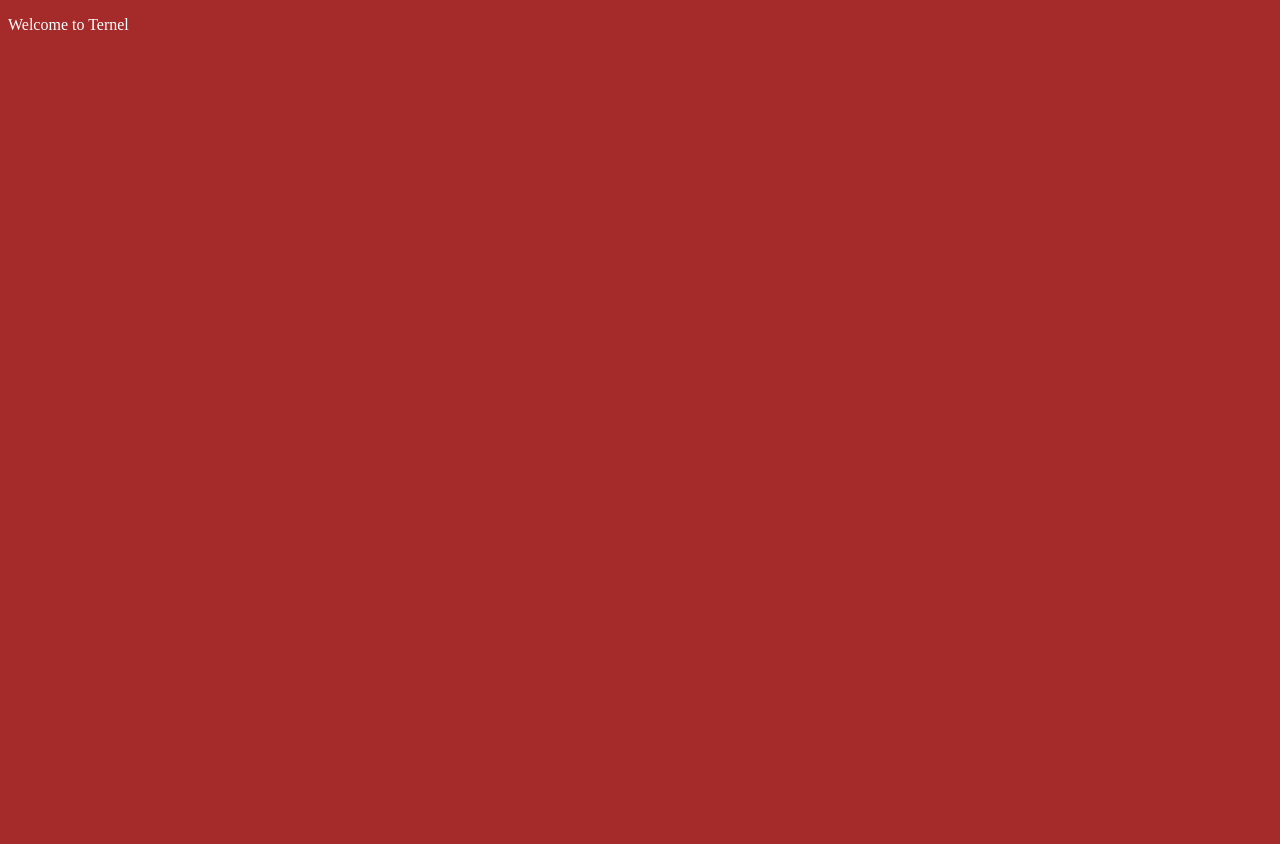
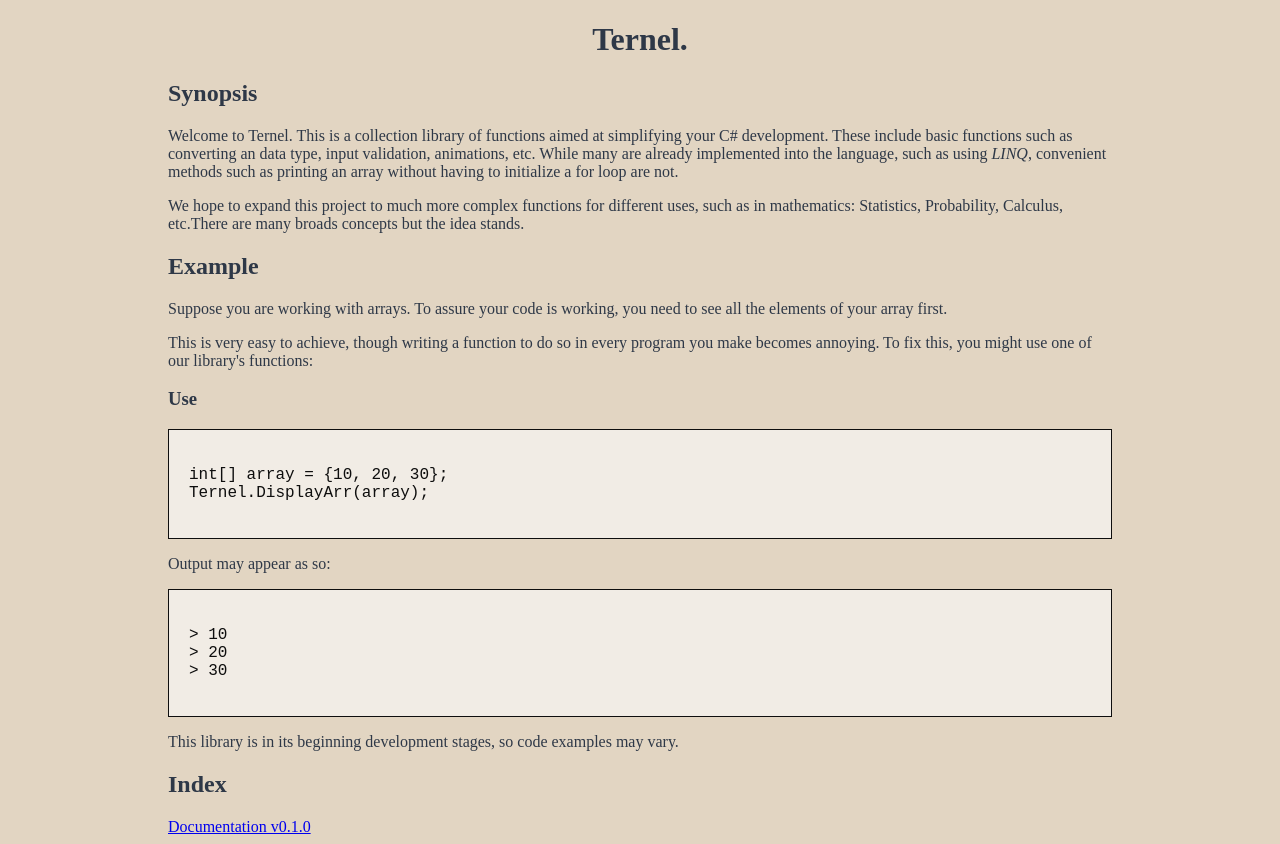
Before and after one commit to bedolpab/Ternel, a plain HTML site: page docs/index.html in a window 1280 px wide. Before the commit the page ends 800 px from the top, so only its background shows below. Drawn offline with Linux system fonts and the light colour scheme.

Commit message:
Created documentation site

```diff
--- a/docs/index.html
+++ b/docs/index.html
@@ -5,7 +5,42 @@
     <link rel="stylesheet" type="text/css" href="./main.css" media="screen"/>
   </head>
   <body>
+    <!-- Tittle -->
+    <h1 id="title" >Ternel.</h1>
 
-    <p> Welcome to Ternel </p>
+    <div class="section">
+      <h2>Synopsis</h2>
+      <p>Welcome to Ternel. This is a collection library of functions aimed at simplifying your C# development. These include basic functions such as converting an data type, input validation, animations, etc. While many are already implemented into the language, such as using <i>LINQ</i>, convenient methods such as printing an array without having to initialize a for loop are not.</p>
+      <p>We hope to expand this project to much more complex functions for different uses, such as in mathematics: Statistics, Probability, Calculus, etc.There are many broads concepts but the idea stands. </p>
+    </div>
+
+    <div class="section">
+      <h2>Example</h2>
+      <p>Suppose you are working with arrays. To assure your code is working, you need to see all the elements of your array first.</p>
+      <p>This is very easy to achieve, though writing a function to do so in every program you make becomes annoying. To fix this, you might use one of our library's functions: </p>
+      <div class="code-example">
+        <h3>Use</h3>
+        <div class="code-syntax">
+          <p>int[] array = {10, 20, 30}; <br>
+            Ternel.DisplayArr(array);
+          </p>
+        </div>
+        <p>Output may appear as so: </p>
+        <div class="code-syntax">
+          <p>
+            > 10 <br>
+            > 20 <br>
+            > 30 <br>
+          </p>
+        </div>
+      </div>
+      <p>This library is in its beginning development stages, so code examples may vary.</p>
+    </div>
+
+    <div class="section">
+      <h2>Index</h2>
+      <a href="#">Documentation v0.1.0</a>
+    </div>
+
   </body>
 </html>
--- a/docs/main.css
+++ b/docs/main.css
@@ -1,4 +1,32 @@
+:root {
+  --gray: #E2D5C2;
+  --light-gray: #F1ECE5;
+  --white: #f4f4f4;
+  --black: #0E0E0E;
+  --main-text: #2E3847;
+}
+
 html, body {
-  background: brown;
-  color: white;
+  background: var(--gray);
+  color: var(--main-text);
 }
+
+#title {
+  text-align: center;
+}
+
+.section{
+  text-align: left;
+  margin: 0em 10em; /* T L R B*/
+}
+
+.code-syntax{
+  font-family: 'Courier New', Courier, monospace;
+  color: var(--black);
+  margin-right: auto;
+  padding: 0.5em 0;
+  background-color: var(--light-gray);
+  border: 1px solid var(--black);
+  display: block;
+  padding: 20px;
+}
```
